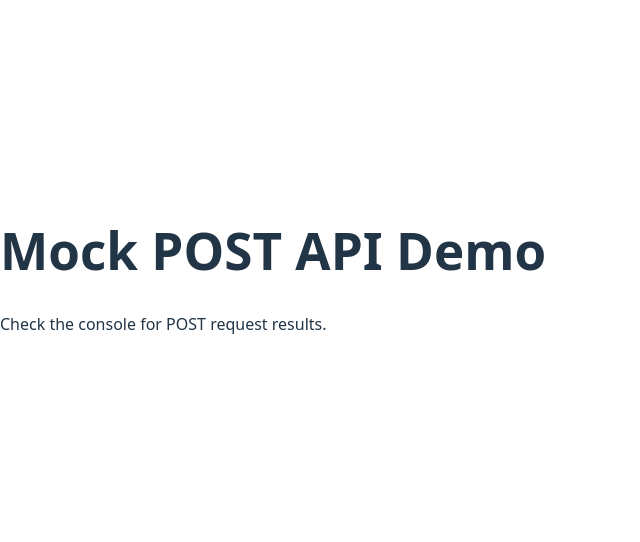
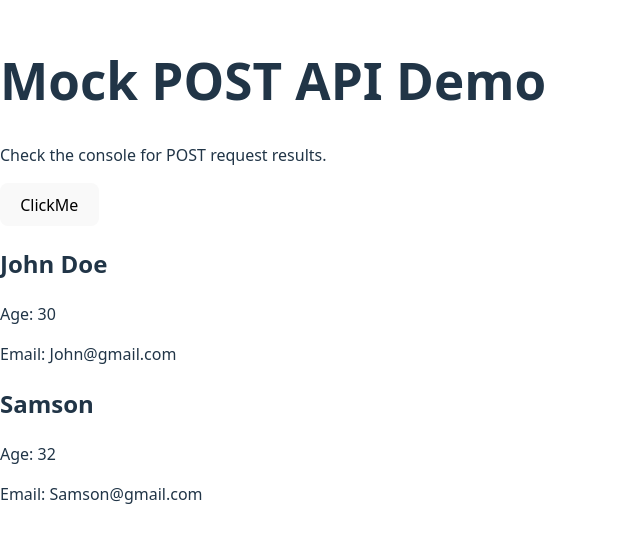
Before and after one commit to sunilsmail/React-Support, a React (Vite) app in the folder my-react-app/: page / in a window 1280 px wide. Shown: the part 130-672 px from the top of the page, without its empty margins (0-640 px from the left). Built offline with nearby package versions, Linux system fonts and the light colour scheme; no server answers.

Commit message:
update app

```diff
--- a/my-react-app/src/App.jsx
+++ b/my-react-app/src/App.jsx
@@ -1,33 +1,46 @@
-import { useEffect } from 'react';
-import { mockPostCalls } from './src/api/api-methods/api-calls';
+import React, { useState } from 'react';
+function App() {
 
-function App() {
-  useEffect(() => {
-    const runPosts = async () => {
-      const firstTen = mockPostCalls.slice(0, 10);
-      const remaining = mockPostCalls.slice(10);
+  const [data, setData] = useState([{
+    name: 'John Doe',
+    age: 30,
+    email: 'John@gmail.com'
+  }, {
+    name: 'Samson',
+    age: 32,
+    email: 'Samson@gmail.com'
+  }]);
 
-      // 🔹 Run first 10 in parallel
-      const firstResults = await Promise.all(firstTen.map((call) => call()));
-      console.log('First 10 Results:', firstResults);
+  const updateData = () => {
+    const newData = {
+      name: 'Jane Doe',
+      age: 28,
+      email: ''
+    }
+    const updatedData = [...data, newData];
+    setData(updatedData);
+    console.log('Updated Data:', updatedData);
+  }
 
-      // 🔸 Run remaining 4 sequentially
-      const remainingResults = [];
-      for (const call of remaining) {
-        const result = await call();
-        remainingResults.push(result);
-      }
-
-      console.log('Remaining 4 Results:', remainingResults);
-    };
-
-    runPosts();
-  }, []);
+  const handleClick = () => {
+    updateData();
+    const updatedUsers = data.filter(user => user.age === 28);
+    console.log('Filtered Users:', updatedUsers);
+  }
 
   return (
     <div>
       <h1>Mock POST API Demo</h1>
       <p>Check the console for POST request results.</p>
+      <button onClick={handleClick}>ClickMe</button>
+      {data.map((user, index) => (
+        <div key={index}>
+          <h2>{user.name}</h2>
+          <p>Age: {user.age}</p>
+          <p>Email: {user.email}</p>
+        </div>)
+      )
+      }
     </div>
   );
 }
```
